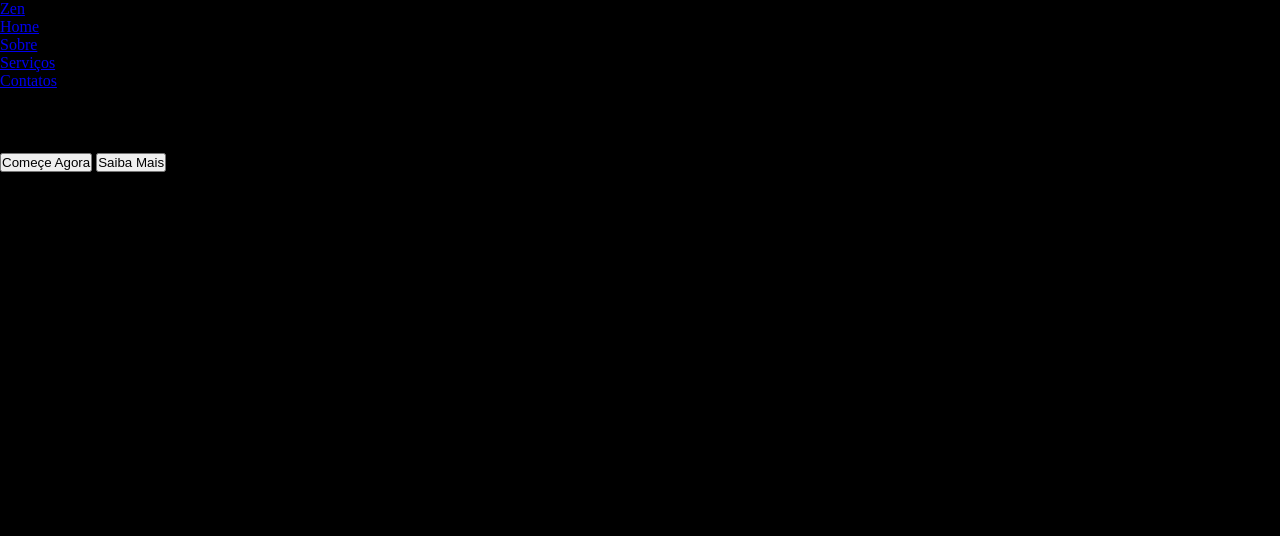
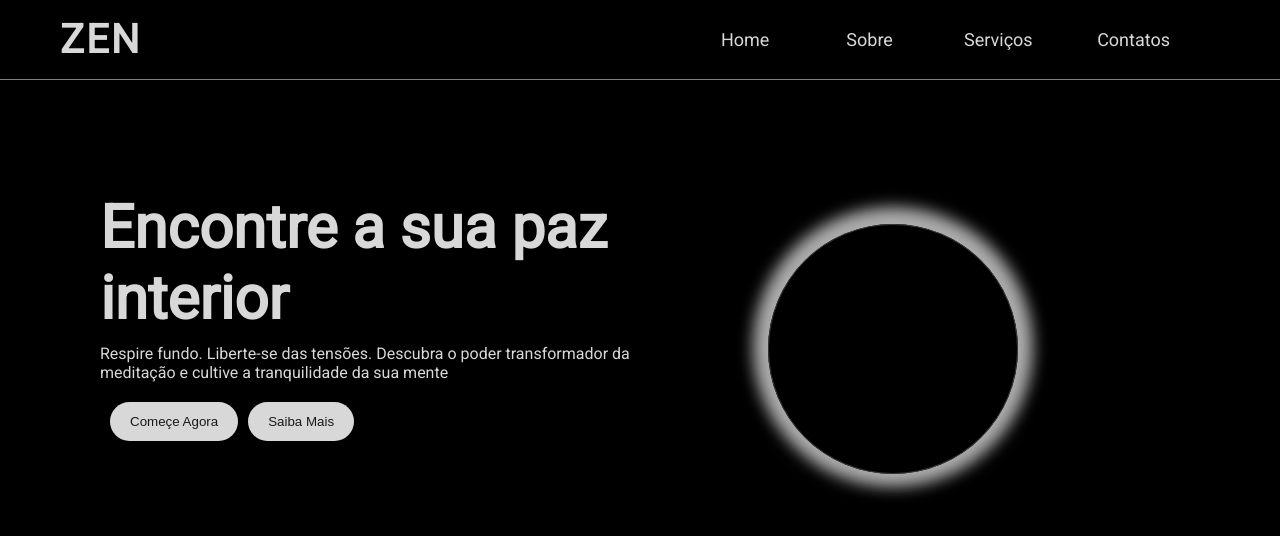
Before and after one commit to MuriloHI/SENAI_Projeto_2704, a plain HTML site: page index.html in a window 1280 px wide. Drawn offline with Linux system fonts and the light colour scheme; a web font is replaced by a local one.

Commit message:
CSS da página Home finalizado

```diff
--- a/index.html
+++ b/index.html
@@ -9,8 +9,8 @@
 </head>
 <body>
     <header>
-        <nav>
-            <a href="#">Zen</a>
+        <nav class="navbar">
+            <a class="nav-logo" href="#">Zen</a>
             <ul>
                 <li><a href="#">Home</a></li>
                 <li><a href="#">Sobre</a></li>
@@ -20,15 +20,15 @@
         </nav>
     </header>
     <main>
-        <section>
+        <section class="hero">
             <h1>Encontre a sua paz interior</h1>
             <p>Respire fundo. Liberte-se das tensões. Descubra o poder transformador da meditação e cultive a tranquilidade da sua mente</p>
-            <button>Começe Agora</button>
-            <button>Saiba Mais</button>
+            <button class="buttons">Começe Agora</button>
+            <button class="buttons">Saiba Mais</button>
         </section>
         <section>
-            <div>Aqui terá um círculo</div>
-            <div>Aqui terá outro círculo</div>
+            <div class="circle"></div>
+            <div class="circle2"></div>
         </section>
     </main>
 </body>
```
